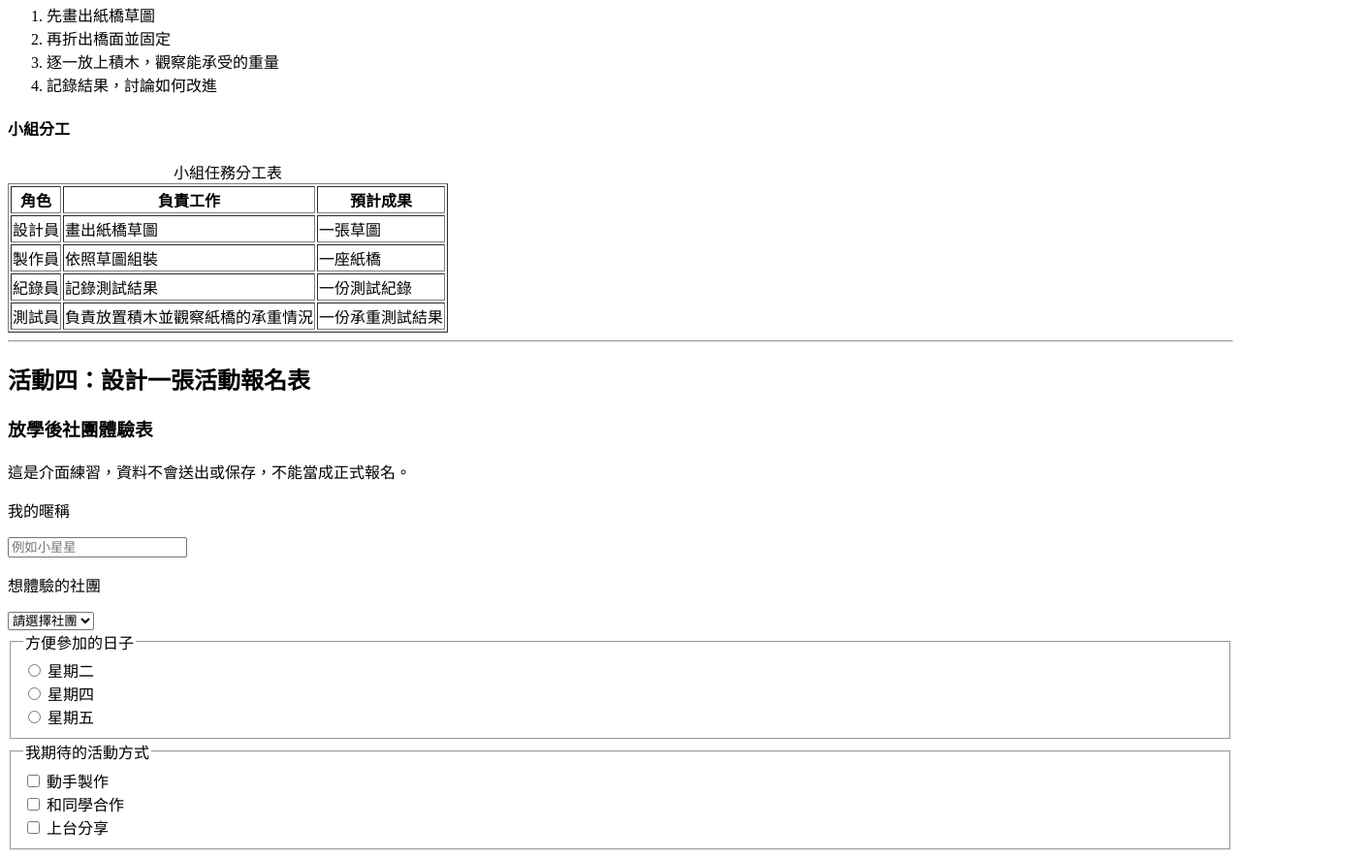
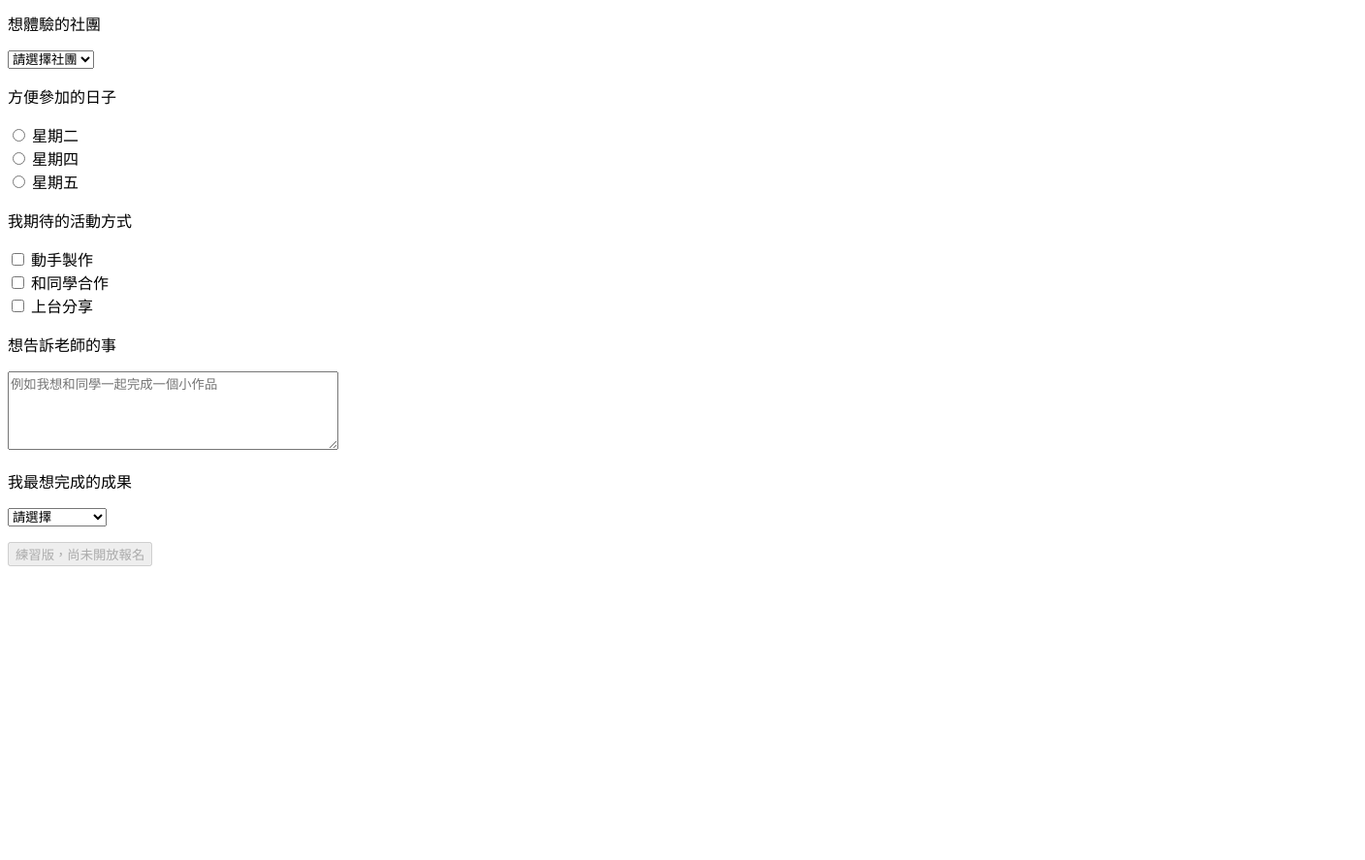
Before and after one commit to Catiersyt/porfolio-example, a plain HTML site: page water-and-life.html in a window 1280 px wide. Shown: the part 3113-4000 px from the top of the page at 97% size, 1408 px wide, since content can reach past the window. After the commit the page ends 3713 px from the top, so only its background shows below. Drawn offline with Linux system fonts and the light colour scheme.

Commit message:
Add files via upload

```diff
--- a/water-and-life.html
+++ b/water-and-life.html
@@ -128,6 +128,7 @@
     <img
         src="media-02/captain-calendar.svg"
         alt="船長的一週行事曆"
+        width="500"
     >
 
     <p>
@@ -278,9 +279,9 @@
     </select>
 
 
-        <fieldset>
-
-            <legend>方便參加的日子</legend>
+    <p>
+        方便參加的日子
+    </p>
 
     <label>
         <input
@@ -313,12 +314,10 @@
         星期五
     </label>
 
-        </fieldset>
 
-
-        <fieldset>
-
-            <legend>我期待的活動方式</legend>
+    <p>
+        我期待的活動方式
+    </p>
 
     <label>
         <input
@@ -350,8 +349,6 @@
         >
         上台分享
     </label>
-
-        </fieldset>
 
 
     <p>
@@ -406,7 +403,3 @@
     </p>
 
 </form>
-
-</body>
-
-</html>
```
Lines whose indentation alone changed are shown as unchanged.
